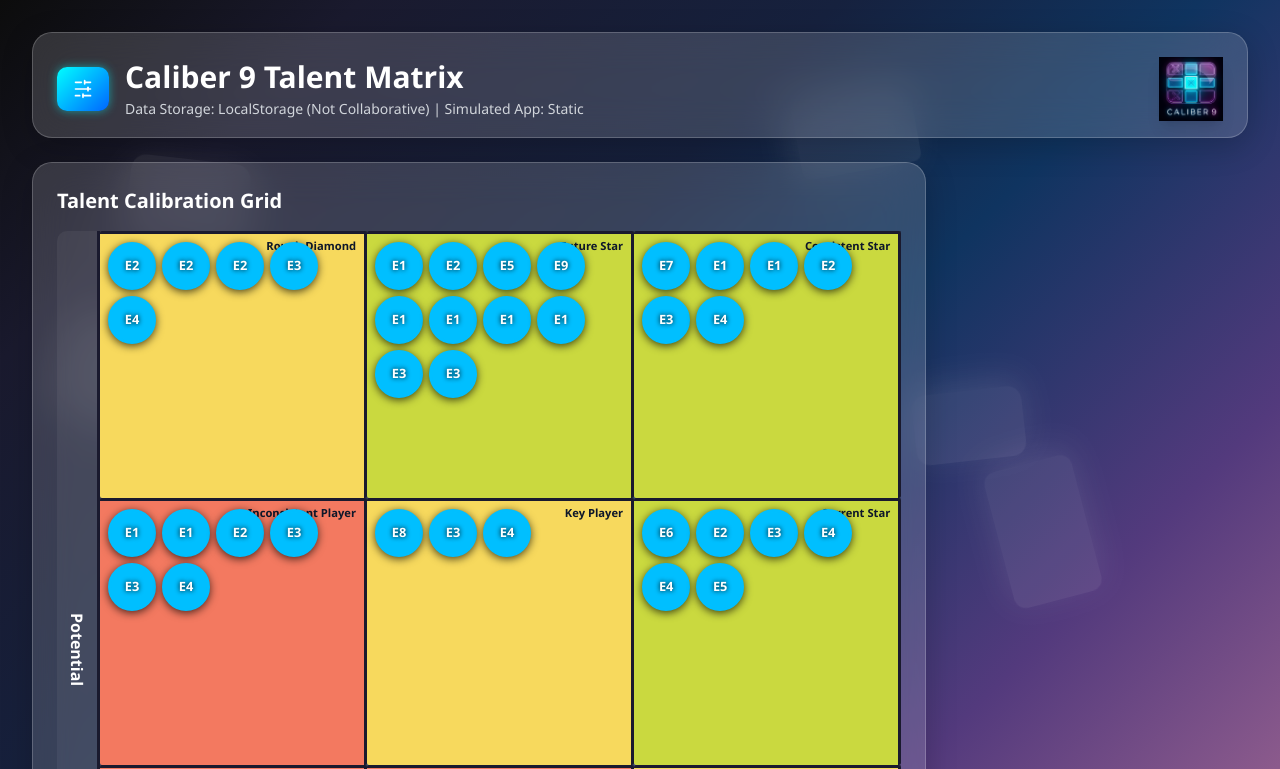
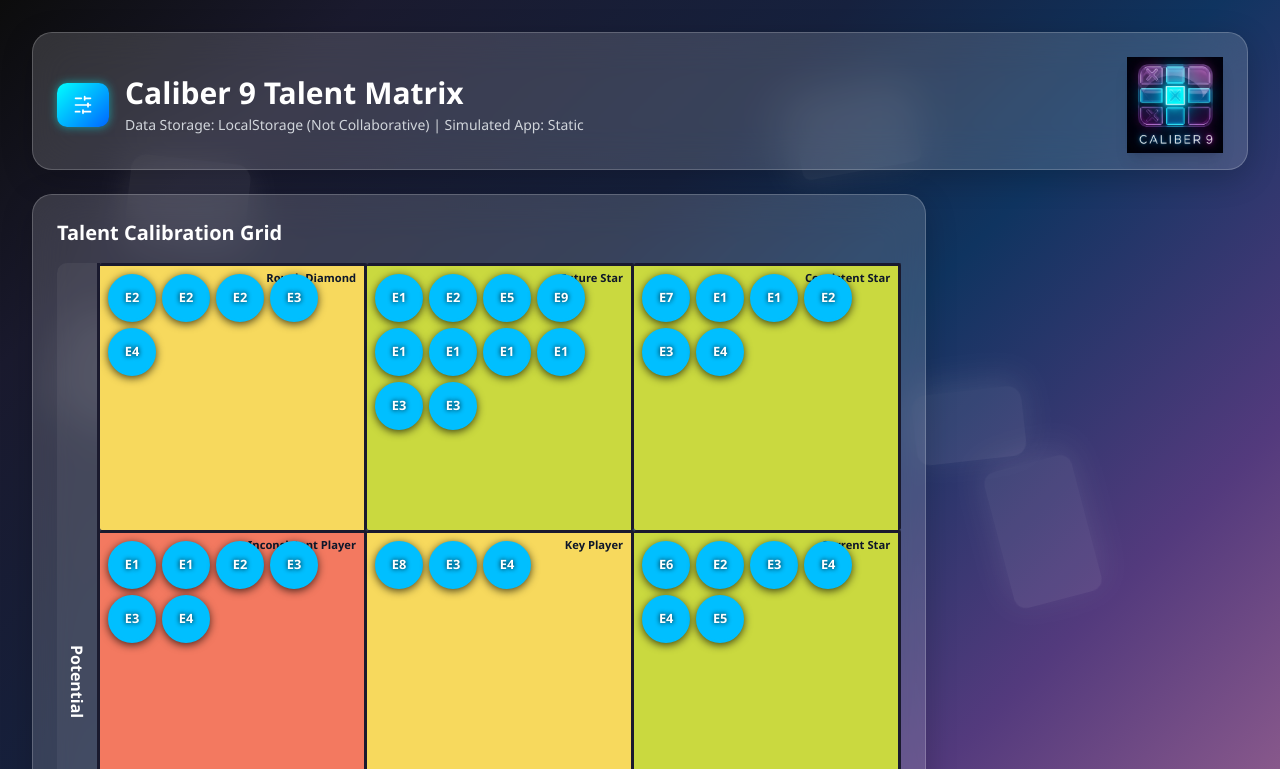
Before and after one commit to kjan318/HR-DIGI-SOLN, a plain HTML site: page index.html in a window 1280 px wide. Shown: the top 769 px of the page. Drawn offline with nearby package versions, Linux system fonts and the light colour scheme.

Commit message:
Update index.html
logo size change

```diff
--- a/index.html
+++ b/index.html
@@ -54,7 +54,7 @@
                 <img
                     src="images/caliber9_logo.png"
                     alt="Caliber 9 Logo"
-                    class="w-16 h-16 shadow-lg"
+                    class="w-24 h-24 shadow-lg"
                     onerror="this.onerror=null; this.src='https://placehold.co/64x64/00ffff/000000?text=C9';"
                 />
             </div>
@@ -1186,4 +1186,5 @@
 
     </script>
 </body>
+
 </html>
```
